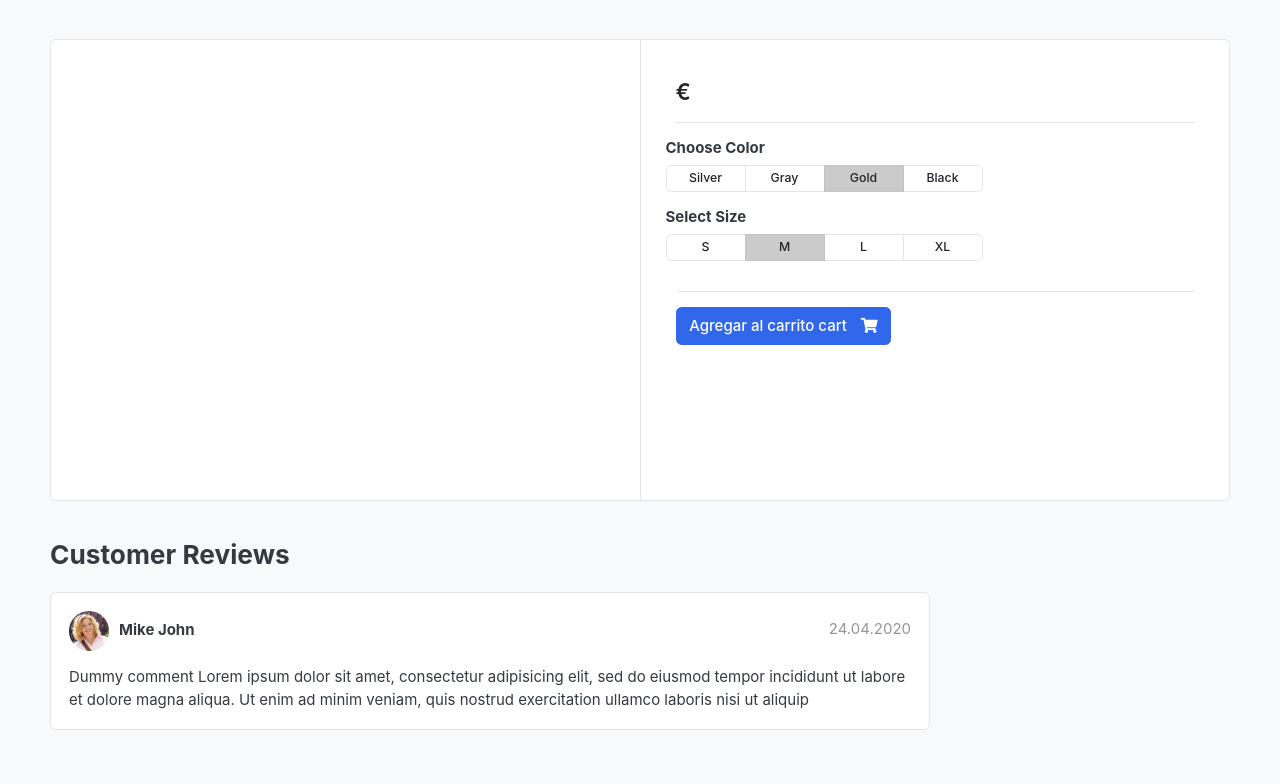
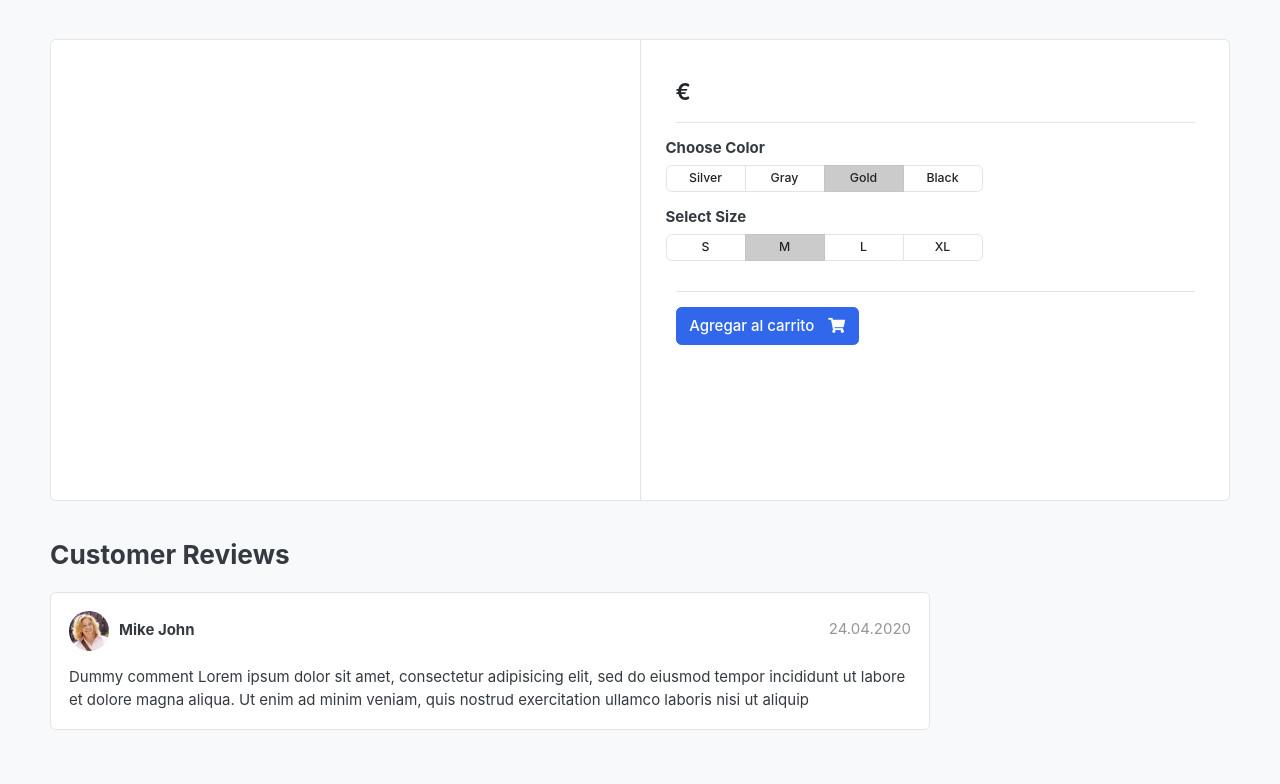
Before and after one commit to ivanlegranbizarro/ecommerceDjango, a Django app: template templates/store/producto_detalle.html in a window 1280 px wide. Shown: the part 119-903 px from the top of the page. Run offline with Django 3.2, Linux system fonts and the light colour scheme; the template is opened without the code that fills it, so the values that code supplies are empty; some web fonts are replaced.

Commit message:
Arreglos al carrito

```diff
--- a/templates/store/producto_detalle.html
+++ b/templates/store/producto_detalle.html
@@ -68,9 +68,8 @@
                         {% if un_producto.stock < 1 %} <h5>Ups, no tenemos stock de este producto 😅</h5>
                             {% else %}
                             <a href="{% url 'add_cart' un_producto.id %}" class="btn  btn-primary"> <span
-                                    class="text">Agregar al
-                                    carrito
-                                    cart</span> <i class="fas fa-shopping-cart"></i> </a>
+                                    class="text">Agregar al carrito
+                                </span> <i class="fas fa-shopping-cart"></i> </a>
                             {% endif %}
 
                     </article> <!-- product-info-aside .// -->
```
